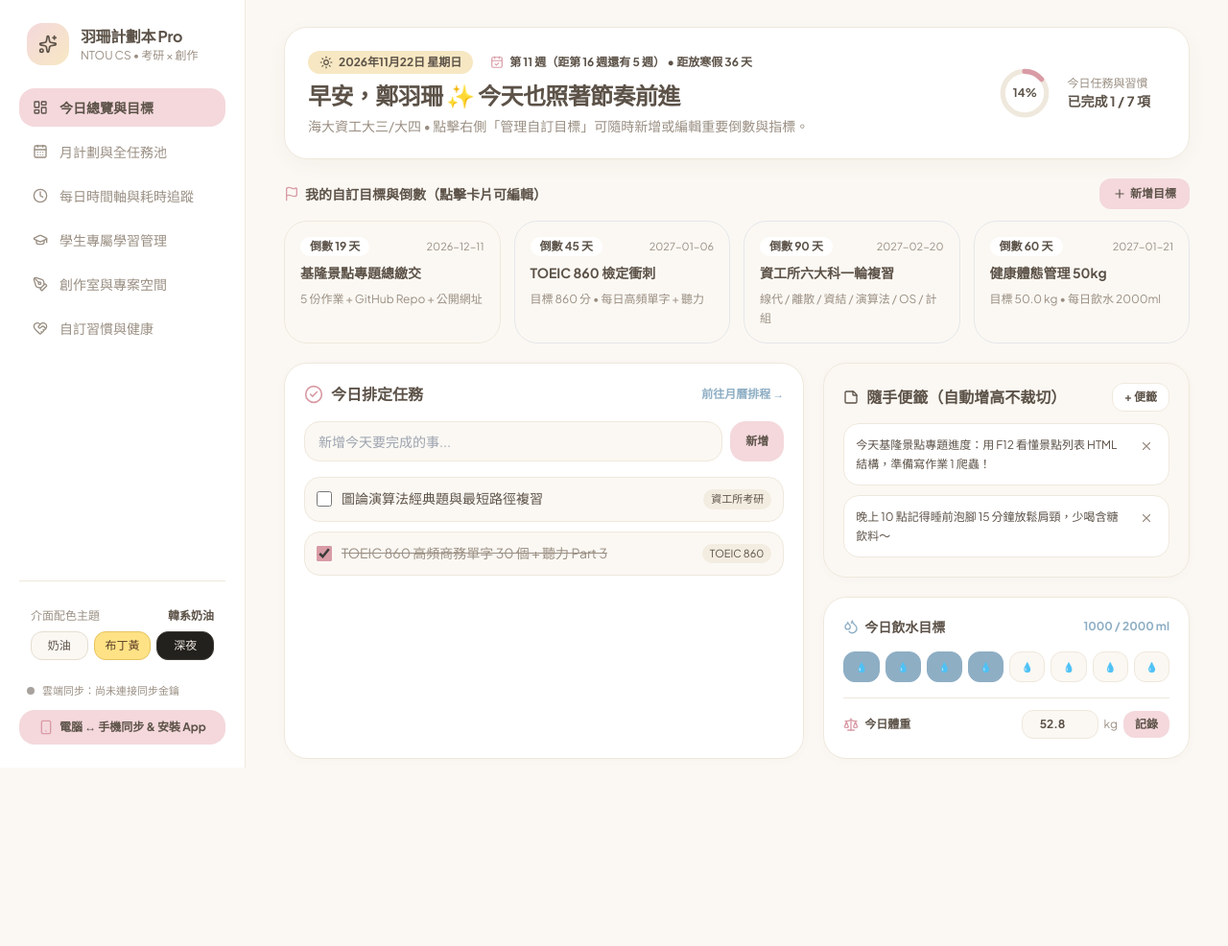
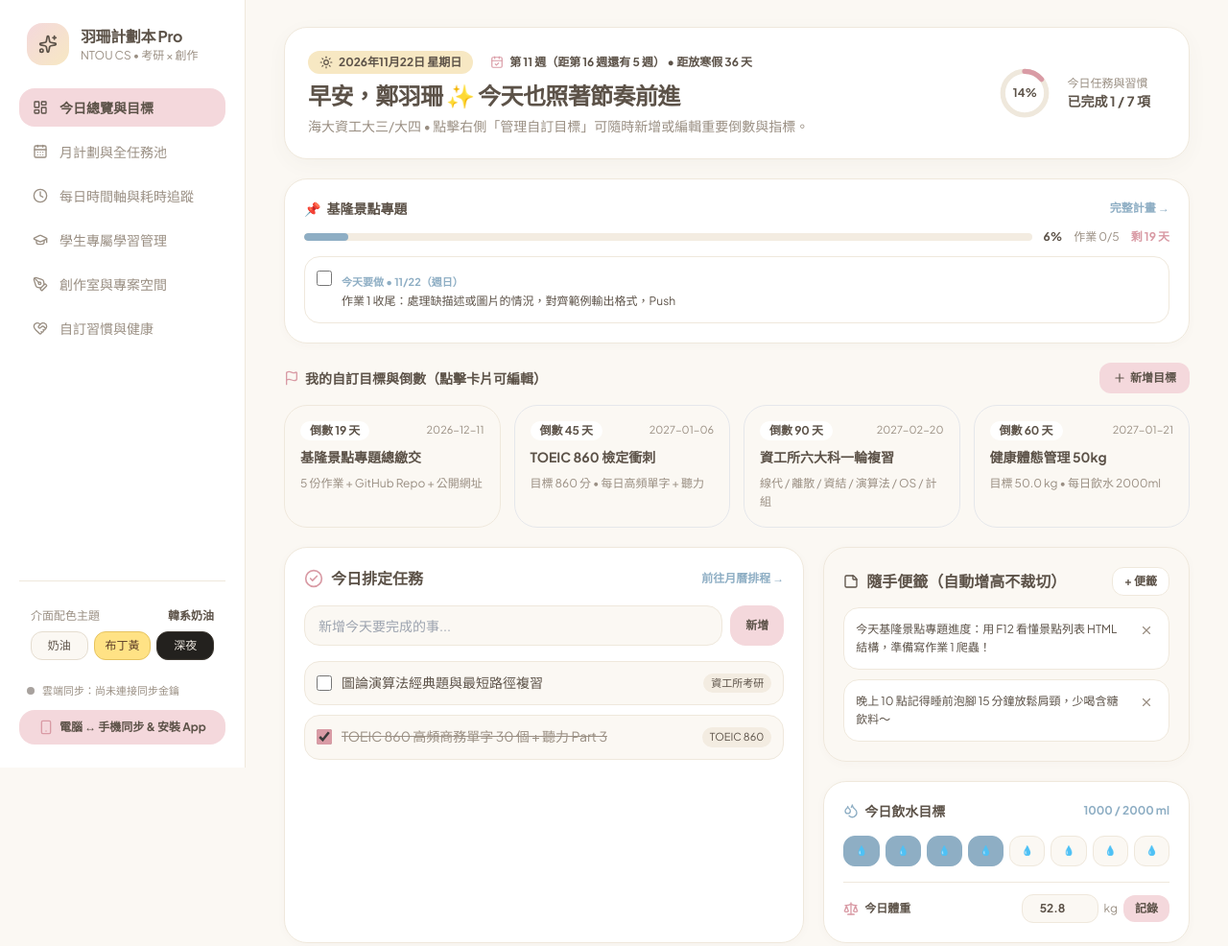
Before and after one commit to yushan0112/yushan-planner, a plain HTML site: page index.html in a window 1280 px wide. Shown: the whole page at 96% size. Before the commit the page ends 839 px from the top, so only its background shows below. Drawn offline with nearby package versions, Linux system fonts and the light colour scheme.

Commit message:
Add files via upload

```diff
--- a/index.html
+++ b/index.html
@@ -323,6 +323,9 @@
                     </div>
                 </div>
 
+                <!-- 專題進度小卡（截止日過後自動隱藏） -->
+                <div id="dash-project-card" class="hidden"></div>
+
                 <!-- 自訂重要目標與倒數區塊 -->
                 <div class="space-y-3">
                     <div class="flex items-center justify-between">
@@ -639,17 +642,17 @@
             <section id="tab-academic" class="tab-content hidden space-y-5 fade-in">
                 <!-- 子導覽切換 -->
                 <div class="flex items-center gap-2 overflow-x-auto no-scrollbar pb-1">
-                    <button onclick="switchAcadSub('keelung')" data-acad="keelung" class="acad-sub-btn px-4 py-2 rounded-2xl text-xs font-bold whitespace-nowrap transition">🗺️ 基隆景點專題 (11/11–12/11)</button>
                     <button onclick="switchAcadSub('progress')" data-acad="progress" class="acad-sub-btn px-4 py-2 rounded-2xl text-xs font-bold whitespace-nowrap transition">📊 各科進度與番茄鐘</button>
                     <button onclick="switchAcadSub('assignments')" data-acad="assignments" class="acad-sub-btn px-4 py-2 rounded-2xl text-xs font-bold whitespace-nowrap transition">📝 作業與報告</button>
                     <button onclick="switchAcadSub('courses')" data-acad="courses" class="acad-sub-btn px-4 py-2 rounded-2xl text-xs font-bold whitespace-nowrap transition">🏫 課程管理</button>
                     <button onclick="switchAcadSub('exams')" data-acad="exams" class="acad-sub-btn px-4 py-2 rounded-2xl text-xs font-bold whitespace-nowrap transition">🎯 考試倒數與範圍</button>
                     <button onclick="switchAcadSub('notes')" data-acad="notes" class="acad-sub-btn px-4 py-2 rounded-2xl text-xs font-bold whitespace-nowrap transition">🔗 筆記與教材連結</button>
                     <button onclick="switchAcadSub('mistakes')" data-acad="mistakes" class="acad-sub-btn px-4 py-2 rounded-2xl text-xs font-bold whitespace-nowrap transition">🧠 錯題複習追蹤</button>
+                    <button onclick="switchAcadSub('keelung')" data-acad="keelung" class="acad-sub-btn px-4 py-2 rounded-2xl text-xs font-bold whitespace-nowrap transition">📌 專題計畫</button>
                 </div>
 
                 <!-- 0. 基隆景點專題：一個月學習計畫 (11/11 - 12/11) -->
-                <div id="acad-panel-keelung" class="acad-panel space-y-5">
+                <div id="acad-panel-keelung" class="acad-panel hidden space-y-5">
                     <div class="bg-theme-card rounded-3xl p-5 sm:p-6 shadow-soft border border-theme-border space-y-4">
                         <div class="flex flex-col sm:flex-row sm:items-center justify-between gap-3">
                             <div class="space-y-1">
@@ -702,7 +705,7 @@
                 </div>
 
                 <!-- 1. 各科讀書進度與番茄鐘 -->
-                <div id="acad-panel-progress" class="acad-panel hidden space-y-5">
+                <div id="acad-panel-progress" class="acad-panel space-y-5">
                     <div class="bg-theme-card rounded-3xl p-5 shadow-soft border border-theme-border flex flex-col sm:flex-row items-center justify-between gap-4">
                         <div class="space-y-1 text-center sm:text-left">
                             <span id="pomo-status-badge" class="inline-block px-3 py-1 rounded-full bg-theme-pink text-xs font-bold">專注模式 • 25 分鐘</span>
@@ -1687,7 +1690,7 @@
 
         let state = loadState();
         let activeTab = 'dashboard';
-        let activeAcadSub = 'keelung';
+        let activeAcadSub = 'progress';
         let poolFilter = 'ALL';
         let studioFilter = 'ALL';
         let activeProjectId = null;
@@ -2041,7 +2044,7 @@
                 document.getElementById('weekly-end-hour-cfg').value = String(state.weeklyEndHour || 22);
                 setDailyTimelineDate(selectedTimelineDate);
             }
-            if (tab === 'academic') renderAcademicAll();
+            if (tab === 'academic') switchAcadSub(activeAcadSub);
             if (tab === 'studio') renderStudioAll();
             if (tab === 'habits') renderHabitsAll();
             lucide.createIcons();
@@ -2097,6 +2100,7 @@
             const semText = document.getElementById('dash-semester-week-text');
             if (semText) semText.textContent = getSemesterWeekInfo();
 
+            renderDashboardProjectCard();
             renderCustomGoals();
             renderDashboardTodayTasks();
             renderStickyNotes();
@@ -3444,6 +3448,66 @@
         }
 
         // ==================== 基隆景點專題 (11/11–12/11) 邏輯 ====================
+        const KEELUNG_DEADLINE = new Date(2026, 11, 11);
+
+        function getKeelungStats() {
+            const now = new Date();
+            const todayStr = `${now.getMonth() + 1}/${now.getDate()}`;
+            const checks = state.keelungPlanChecks || {};
+            let total = 0, done = 0, doneHw = 0, todayItem = null, nextItem = null;
+            KEELUNG_WEEKS_DATA.forEach((w, wi) => w.days.forEach(([date, wd, text, tags, preset], di) => {
+                const id = `d-${wi}-${di}`;
+                const checked = id in checks ? !!checks[id] : !!preset;
+                total++;
+                if (checked) { done++; if (tags.some(t => t.startsWith('hw'))) doneHw++; }
+                const item = { id, date, wd, text, checked };
+                if (date === todayStr) todayItem = item;
+                if (!checked && !nextItem) nextItem = item;
+            }));
+            const start = new Date(now.getFullYear(), now.getMonth(), now.getDate());
+            const daysLeft = Math.round((KEELUNG_DEADLINE - start) / 86400000);
+            return { pct: total ? Math.round(done / total * 100) : 0, doneHw, daysLeft, todayItem, nextItem };
+        }
+
+        function openKeelungPlan() {
+            activeAcadSub = 'keelung';
+            switchTab('academic');
+        }
+
+        function renderDashboardProjectCard() {
+            const box = document.getElementById('dash-project-card');
+            if (!box) return;
+            const st = getKeelungStats();
+            if (st.daysLeft < 0) { box.className = 'hidden'; box.innerHTML = ''; return; }
+            const item = st.todayItem || st.nextItem;
+            const label = st.todayItem ? '今天要做' : '下一步';
+            box.className = 'bg-theme-card rounded-3xl p-4 sm:p-5 shadow-card border border-theme-border space-y-3';
+            box.innerHTML = `
+                <div class="flex items-center justify-between gap-2">
+                    <h3 class="text-sm font-bold flex items-center gap-1.5 min-w-0">
+                        <span>📌</span><span class="truncate">基隆景點專題</span>
+                    </h3>
+                    <button onclick="openKeelungPlan()" class="text-xs font-bold text-theme-blueDark hover:underline shrink-0">完整計畫 →</button>
+                </div>
+                <div class="flex items-center gap-3 text-xs">
+                    <div class="flex-1 h-2 bg-theme-oat rounded-full overflow-hidden">
+                        <div class="h-full bg-theme-blueDark rounded-full" style="width:${st.pct}%"></div>
+                    </div>
+                    <span class="font-bold shrink-0">${st.pct}%</span>
+                    <span class="text-theme-muted shrink-0">作業 ${st.doneHw}/5</span>
+                    <span class="font-bold text-theme-pinkDark shrink-0">${st.daysLeft === 0 ? '今天截止' : `剩 ${st.daysLeft} 天`}</span>
+                </div>
+                ${item ? `
+                    <label class="flex items-start gap-2.5 p-3 rounded-2xl bg-theme-blue/25 border border-theme-border cursor-pointer">
+                        <input type="checkbox" ${item.checked ? 'checked' : ''} onchange="toggleKeelungDay('${item.id}', this.checked)" class="w-4 h-4 mt-0.5 rounded accent-theme-blueDark shrink-0">
+                        <div class="min-w-0">
+                            <span class="text-[11px] font-bold text-theme-blueDark">${label} • ${item.date}（週${item.wd}）</span>
+                            <p class="text-xs leading-relaxed break-words ${item.checked ? 'line-through text-theme-muted' : ''}">${escapeHtml(item.text)}</p>
+                        </div>
+                    </label>
+                ` : '<p class="text-xs text-theme-muted">所有進度都完成了，太厲害了！🎉</p>'}
+            `;
+        }
         function renderKeelungPlan() {
             const container = document.getElementById('keelung-weeks-container');
             if (!container) return;
@@ -3522,6 +3586,7 @@
             state.keelungPlanChecks[id] = isChecked;
             saveState();
             renderKeelungPlan();
+            renderDashboardProjectCard();
             if (isChecked) showToast('專題進度 +1！離完成五份作業更近一步 ✨');
         }
 
```
